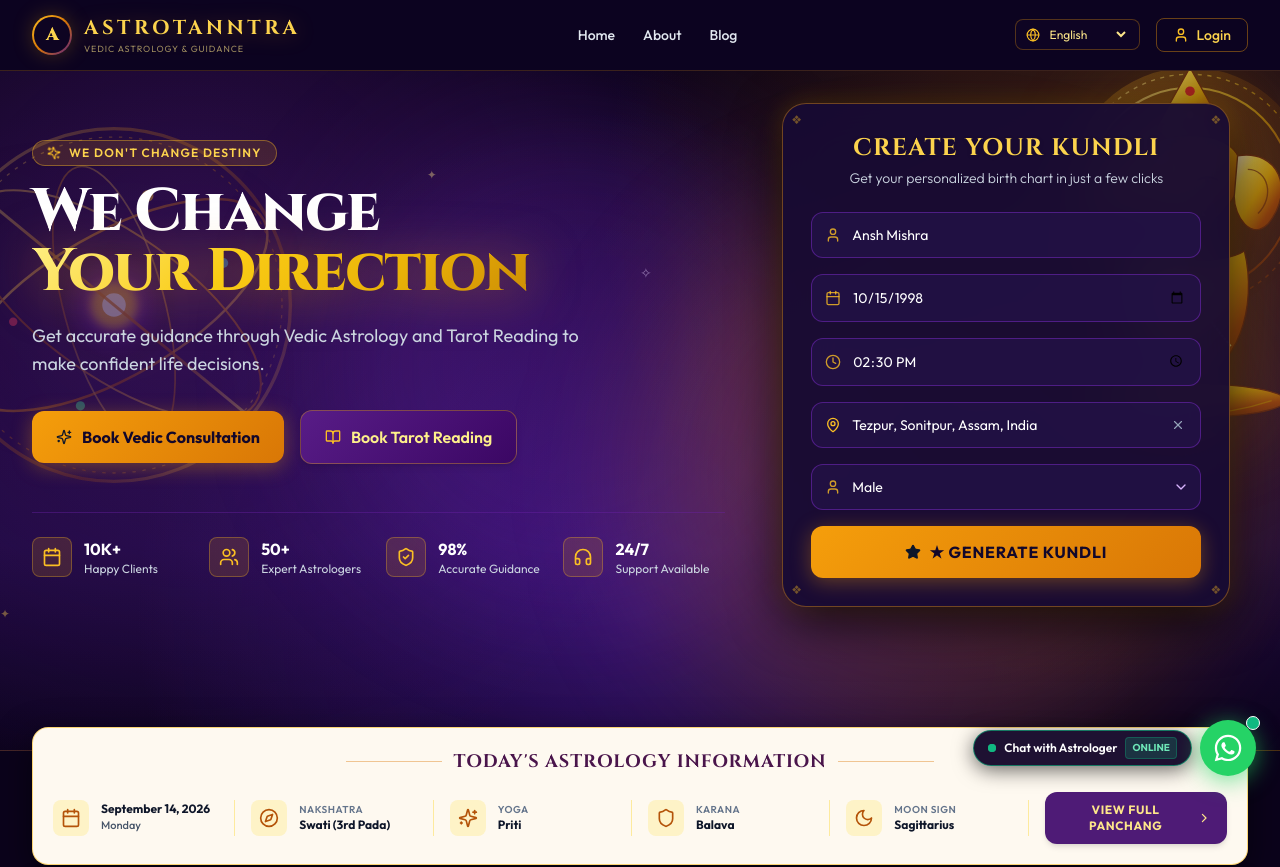
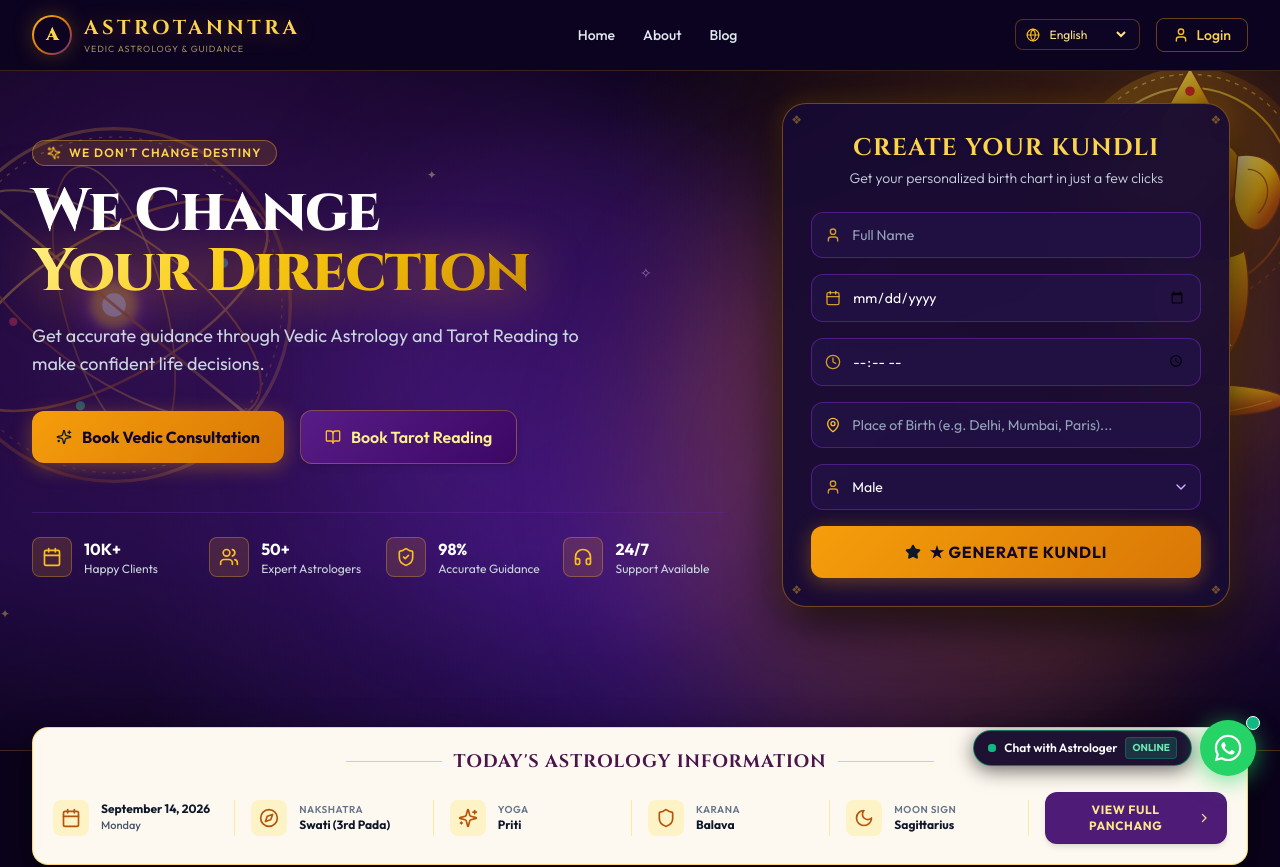
Before and after one commit to dee686/astrotanntra-website, a React (Vite) app: page / in a window 1280 px wide. Shown: the top 867 px of the page. Built offline with nearby package versions, Linux system fonts and the light colour scheme.

Commit message:
fix: ensure Kundli form inputs are clean on refresh and navigation, and clear dummy prefilled data

```diff
--- a/src/App.jsx
+++ b/src/App.jsx
@@ -63,15 +63,16 @@ export default function App() {
       }
     } catch (e) {}
 
-    if (!initialKundli) {
+    if (!initialKundli && window.location.hash === '#kundli') {
+      // If directly accessing #kundli without prior generation, provide clean placeholder
       initialKundli = calculateKundli({
-        name: 'Ansh Mishra',
-        dob: '1998-10-15',
-        tob: '14:30',
-        place: 'Tezpur, Sonitpur, Assam, India',
+        name: 'Vedic Native',
+        dob: '2000-01-01',
+        tob: '12:00',
+        place: 'New Delhi, India',
         gender: 'Male',
-        lat: 26.6338,
-        lng: 92.7926,
+        lat: 28.6139,
+        lng: 77.2090,
         tz: 5.5
       });
     }
@@ -188,6 +189,7 @@ export default function App() {
         <main className="flex-1 flex flex-col">
           {/* Main Hero Section with "CREATE YOUR KUNDLI" Form Card */}
           <Hero
+            key={currentPage}
             onGenerateKundli={handleGenerateKundli}
             onOpenConsultation={() => handleOpenConsultationWithTopic('Vedic Astrology Consultation')}
             onOpenTarot={() => { setSelectedTarotPkg(null); setIsTarotOpen(true); }}
--- a/src/components/AuthModal.jsx
+++ b/src/components/AuthModal.jsx
@@ -20,7 +20,7 @@ export default function AuthModal({ onClose, onLoginSuccess, lang }) {
     e.preventDefault();
     setIsLoggedIn(true);
     setTimeout(() => {
-      onLoginSuccess && onLoginSuccess({ phone, name: 'Ansh Mishra' });
+      onLoginSuccess && onLoginSuccess({ phone, name: 'Vedic Seeker' });
       onClose();
     }, 1200);
   };
@@ -59,7 +59,7 @@ export default function AuthModal({ onClose, onLoginSuccess, lang }) {
                 <CheckCircle2 className="w-8 h-8" />
               </div>
               <h4 className="font-cinzel font-bold text-lg text-amber-300">Login Successful!</h4>
-              <p className="text-xs text-slate-300">Welcome back, Ansh Mishra. Syncing your Vedic charts...</p>
+              <p className="text-xs text-slate-300">Welcome to ASTROTANNTRA. Syncing your Vedic charts...</p>
             </div>
           ) : (
             <>
--- a/src/components/ConsultationModal.jsx
+++ b/src/components/ConsultationModal.jsx
@@ -40,11 +40,11 @@ export default function ConsultationModal({ initialTopic, onClose, lang }) {
   const [selectedSlot, setSelectedSlot] = useState('11:00 AM - 11:30 AM');
 
   // Client details
-  const [userName, setUserName] = useState('Ansh Mishra');
-  const [userPhone, setUserPhone] = useState('+91 99930 27943');
-  const [userEmail, setUserEmail] = useState('ansh@example.com');
+  const [userName, setUserName] = useState('');
+  const [userPhone, setUserPhone] = useState('');
+  const [userEmail, setUserEmail] = useState('');
   const [queryTopic, setQueryTopic] = useState(initialTopic || 'Career Growth & Life Direction');
-  const [birthDetails, setBirthDetails] = useState('15-Oct-1998, 02:30 PM, Tezpur Assam');
+  const [birthDetails, setBirthDetails] = useState('');
 
   // Payment details
   const [paymentMethod, setPaymentMethod] = useState('upi'); // 'upi', 'card', 'netbanking', 'paylater'
--- a/src/components/Hero.jsx
+++ b/src/components/Hero.jsx
@@ -1,4 +1,4 @@
-import React, { useState } from 'react';
+import React, { useState, useEffect } from 'react';
 import {
   User,
   Calendar,
@@ -22,18 +22,33 @@ export default function Hero({
   onOpenTarot,
   lang
 }) {
-  const [name, setName] = useState('Ansh Mishra');
-  const [dob, setDob] = useState('1998-10-15');
-  const [tob, setTob] = useState('14:30');
-  const [place, setPlace] = useState('Tezpur, Sonitpur, Assam, India');
+  const [name, setName] = useState('');
+  const [dob, setDob] = useState('');
+  const [tob, setTob] = useState('');
+  const [place, setPlace] = useState('');
   const [coordinates, setCoordinates] = useState({
-    lat: 26.6338,
-    lng: 92.7926,
+    lat: null,
+    lng: null,
     tz: 5.5,
     tzName: 'Asia/Kolkata'
   });
   const [gender, setGender] = useState('Male');
   const [isSubmitting, setIsSubmitting] = useState(false);
+
+  // Clear/clean form inputs every time Hero mounts (on refresh or when returning to Home page)
+  useEffect(() => {
+    setName('');
+    setDob('');
+    setTob('');
+    setPlace('');
+    setCoordinates({
+      lat: null,
+      lng: null,
+      tz: 5.5,
+      tzName: 'Asia/Kolkata'
+    });
+    setGender('Male');
+  }, []);
 
   const handleSelectLocation = (loc) => {
     setPlace(loc.formatted);
@@ -47,6 +62,11 @@ export default function Hero({
 
   const handleSubmit = async (e) => {
     e.preventDefault();
+    if (!name.trim()) return;
+    if (!dob) return;
+    if (!tob) return;
+    if (!place.trim()) return;
+
     setIsSubmitting(true);
     let activeCoords = { ...coordinates };
 
@@ -63,15 +83,28 @@ export default function Hero({
     }
 
     onGenerateKundli({
-      name,
+      name: name.trim(),
       dob,
       tob,
-      place,
-      gender,
-      lat: activeCoords.lat || 26.6338,
-      lng: activeCoords.lng || 92.7926,
+      place: place.trim(),
+      gender: gender || 'Male',
+      lat: activeCoords.lat || 28.6139,
+      lng: activeCoords.lng || 77.2090,
       tz: activeCoords.tz !== undefined ? activeCoords.tz : 5.5
     });
+
+    // Immediately clean all form fields so next page or coming back is clean
+    setName('');
+    setDob('');
+    setTob('');
+    setPlace('');
+    setCoordinates({
+      lat: null,
+      lng: null,
+      tz: 5.5,
+      tzName: 'Asia/Kolkata'
+    });
+    setGender('Male');
   };
 
   return (
@@ -210,7 +243,7 @@ export default function Hero({
               </p>
             </div>
 
-            <form onSubmit={handleSubmit} className="space-y-4">
+            <form onSubmit={handleSubmit} autoComplete="off" className="space-y-4">
 
               {/* Full Name */}
               <div className="relative">
@@ -222,7 +255,8 @@ export default function Hero({
                   required
                   value={name}
                   onChange={(e) => setName(e.target.value)}
-                  placeholder="Full Name"
+                  placeholder={lang === 'hi' ? 'पूरा नाम दर्ज करें' : 'Full Name'}
+                  autoComplete="off"
                   className="w-full pl-10 pr-3.5 py-3 rounded-xl bg-[#231248]/80 border border-purple-600/40 text-white placeholder-slate-400 text-sm focus:outline-none focus:border-amber-400 focus:ring-1 focus:ring-amber-400 transition-all"
                 />
               </div>
@@ -237,7 +271,8 @@ export default function Hero({
                   required
                   value={dob}
                   onChange={(e) => setDob(e.target.value)}
-                  placeholder="mm/dd/yyyy"
+                  placeholder="yyyy-mm-dd"
+                  autoComplete="off"
                   className="w-full pl-10 pr-3.5 py-3 rounded-xl bg-[#231248]/80 border border-purple-600/40 text-white placeholder-slate-400 text-sm focus:outline-none focus:border-amber-400 focus:ring-1 focus:ring-amber-400 transition-all"
                 />
               </div>
@@ -252,7 +287,8 @@ export default function Hero({
                   required
                   value={tob}
                   onChange={(e) => setTob(e.target.value)}
-                  placeholder="Time of Birth (24h, HH:MM)"
+                  placeholder="--:--"
+                  autoComplete="off"
                   className="w-full pl-10 pr-3.5 py-3 rounded-xl bg-[#231248]/80 border border-purple-600/40 text-white placeholder-slate-400 text-sm focus:outline-none focus:border-amber-400 focus:ring-1 focus:ring-amber-400 transition-all"
                 />
               </div>
@@ -264,7 +300,7 @@ export default function Hero({
                 onSelectLocation={handleSelectLocation}
                 dateStr={dob}
                 required
-                placeholder="Place of Birth (e.g. Tezpur, Assam or any town)"
+                placeholder={lang === 'hi' ? 'जन्म स्थान खोजें (उदा. दिल्ली, पटना, मुंबई)...' : 'Place of Birth (e.g. Delhi, Mumbai, Paris)...'}
               />
 
               {/* Gender Selector */}
@@ -277,9 +313,9 @@ export default function Hero({
                   onChange={(e) => setGender(e.target.value)}
                   className="w-full pl-10 pr-10 py-3 rounded-xl bg-[#231248]/80 border border-purple-600/40 text-white text-sm focus:outline-none focus:border-amber-400 focus:ring-1 focus:ring-amber-400 transition-all appearance-none cursor-pointer"
                 >
-                  <option value="Male" className="bg-[#170932]">Male</option>
-                  <option value="Female" className="bg-[#170932]">Female</option>
-                  <option value="Other" className="bg-[#170932]">Other</option>
+                  <option value="Male" className="bg-[#170932]">{lang === 'hi' ? 'पुरुष (Male)' : 'Male'}</option>
+                  <option value="Female" className="bg-[#170932]">{lang === 'hi' ? 'महिला (Female)' : 'Female'}</option>
+                  <option value="Other" className="bg-[#170932]">{lang === 'hi' ? 'अन्य (Other)' : 'Other'}</option>
                 </select>
                 <div className="absolute inset-y-0 right-0 pr-3 flex items-center pointer-events-none text-purple-300">
                   <ChevronDown className="w-4 h-4" />
--- a/src/components/NumerologyModal.jsx
+++ b/src/components/NumerologyModal.jsx
@@ -3,8 +3,8 @@ import { X, Hash, Sparkles, User, Calendar } from 'lucide-react';
 import { calculateLifePath, calculateDestinyNumber, NUMBER_MEANINGS } from '../utils/numerology';
 
 export default function NumerologyModal({ onClose, onOpenConsultation, lang }) {
-  const [name, setName] = useState('Ansh Mishra');
-  const [dob, setDob] = useState('1998-10-15');
+  const [name, setName] = useState('');
+  const [dob, setDob] = useState('');
   const [result, setResult] = useState(null);
 
   const handleCalculate = (e) => {
```
